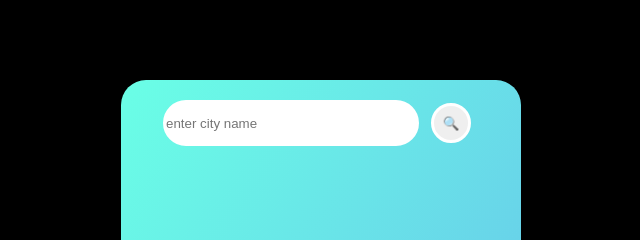
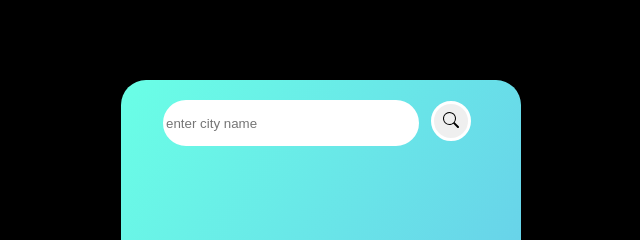
Before and after one commit to navyagupta38/Weather-Vision, a plain HTML site: page index.html in a window 1280 px wide. Shown: the top 240 px of the page, 409-1049 px from the left. Drawn offline with Linux system fonts and the light colour scheme.

Commit message:
Saved local changes before pull

```diff
--- a/index.html
+++ b/index.html
@@ -8,7 +8,11 @@
     <div class = "card">
         <div class = "search">
             <input class = "inp" type = "text" placeholder = "enter city name" spellcheck="false">  <!-- spellcheck="false" (Prevents browsers from marking programming keywords as spelling errors)-->
-            <button class = "btn">🔍</button>
+            <button class = "btn">
+                <svg xmlns="http://www.w3.org/2000/svg" width="16" height="16" fill="currentColor" class="bi bi-search" viewBox="0 0 16 16">
+                    <path d="M11.742 10.344a6.5 6.5 0 1 0-1.397 1.398h-.001q.044.06.098.115l3.85 3.85a1 1 0 0 0 1.415-1.414l-3.85-3.85a1 1 0 0 0-.115-.1zM12 6.5a5.5 5.5 0 1 1-11 0 5.5 5.5 0 0 1 11 0"/>
+                    </svg>
+            </button>
         </div>
         <!-- if wrong city -->
         <div class="error">
```
